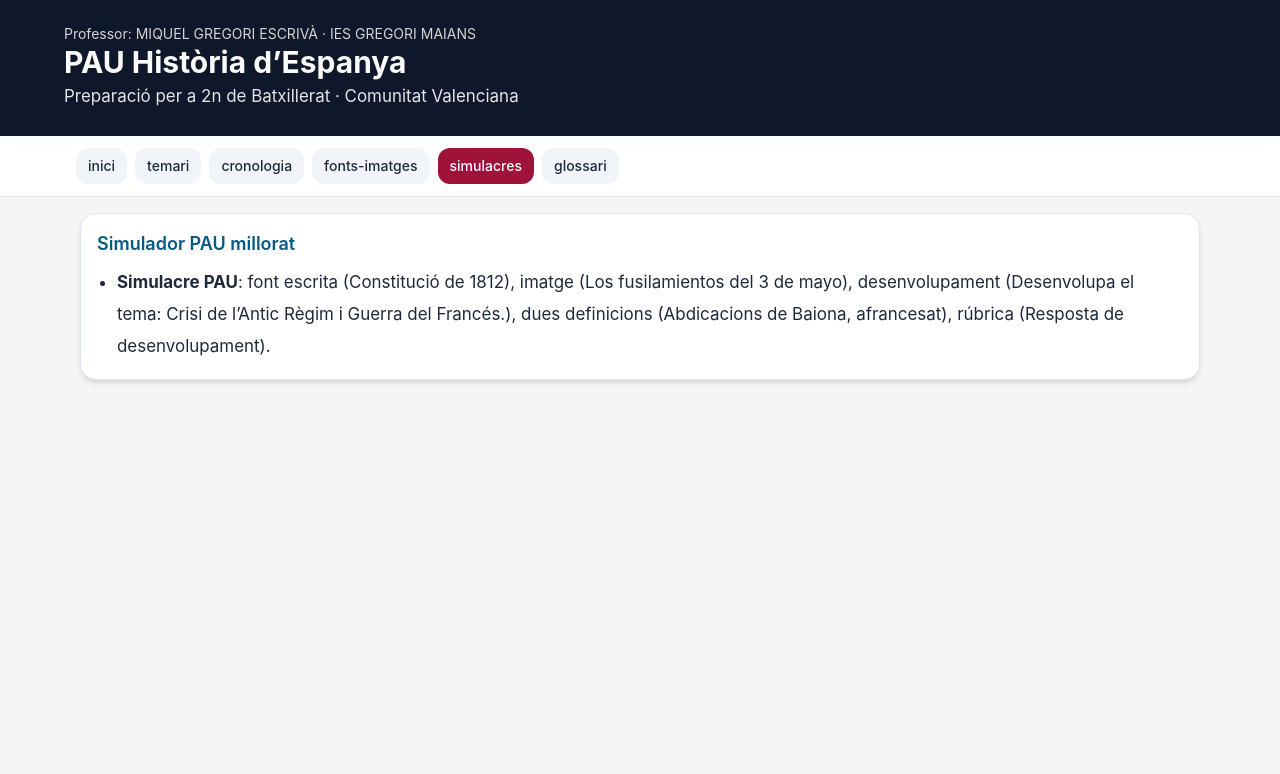
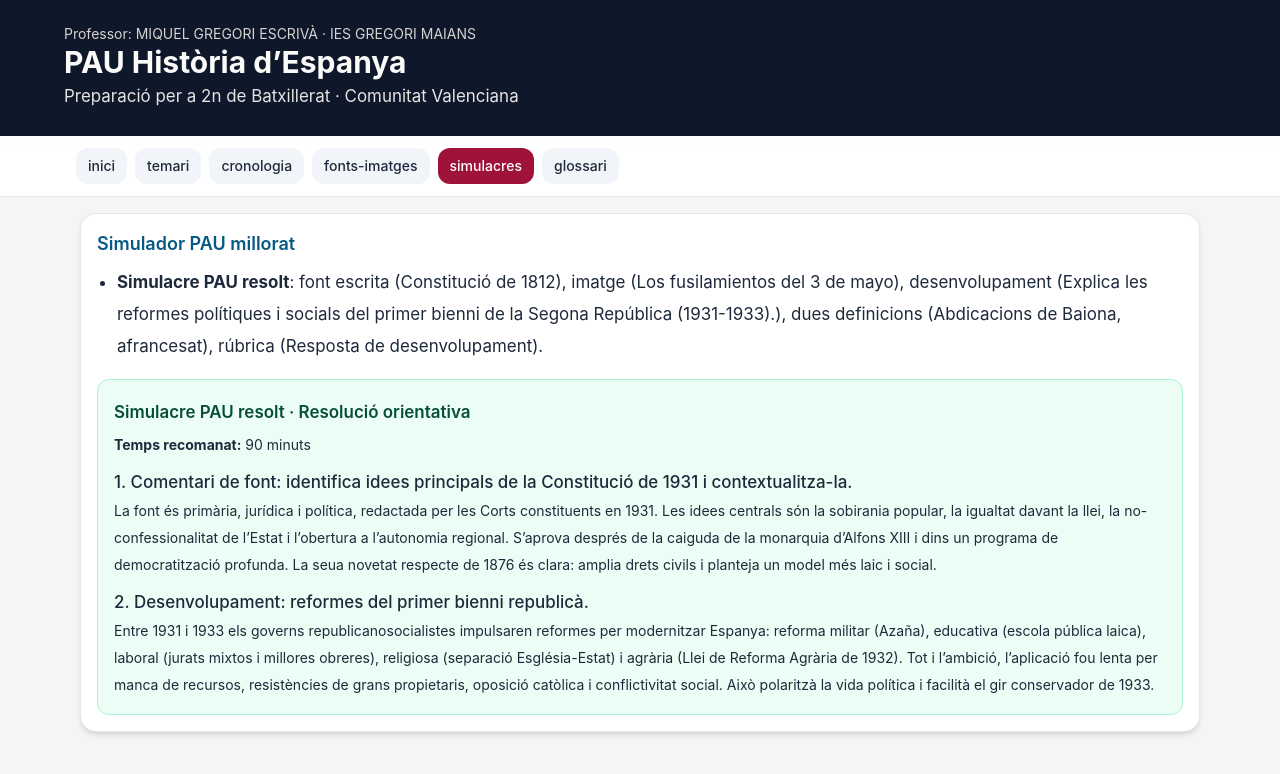
Before and after one commit to Migres575/PAU, a React (Vite) app: page / in a window 1280 px wide. Both pictures are taken after a click on the button "simulacres". Shown: the top 774 px of the page. Built offline with nearby package versions, Linux system fonts and the light colour scheme.

Commit message:
Millora fonts constitucionals i afegeix simulacre PAU resolt

```diff
--- a/src/App.tsx
+++ b/src/App.tsx
@@ -1,6 +1,6 @@
 import { Fragment, useMemo, useState } from 'react';
 import SectionCard from './components/SectionCard';
-import { essayQuestions, glossary, mockExams, responseModels, rubrics, testQuestions, timelineActivities, topics } from './data/content';
+import { glossary, mockExams, responseModels, rubrics, testQuestions, timelineActivities, topics } from './data/content';
 import { mediaItems } from './data/media';
 import { historicalSources } from './data/sources';
 import { FilterPanel, ImageGallery, PeriodBadge, ProgressCard, SearchBar, SourceCard, SourceViewer, TimelineEventCard, TopicHero } from './components/ui';
@@ -103,7 +103,7 @@ export default function App() {
         <SectionCard title="Fonts històriques">{filteredSources.slice(0, 5).map((s) => <div key={s.id} className="mb-3"><SourceCard source={s} /><SourceViewer source={s} /></div>)}</SectionCard>
         <SectionCard title="Imatges històriques"><ImageGallery items={filteredMedia} /></SectionCard>
       </>}
-      {menu === 'simulacres' && <SectionCard title="Simulador PAU millorat"><ul className="list-disc ml-5">{mockExams.map((m, i) => <li key={i}><strong>{m.title}</strong>: font escrita ({historicalSources[i % historicalSources.length].title}), imatge ({mediaItems[i % mediaItems.length].title}), desenvolupament ({essayQuestions[i % essayQuestions.length].question}), dues definicions ({m.shortDefinitions.join(', ')}), rúbrica ({rubrics[0].name}).</li>)}</ul></SectionCard>}
+      {menu === 'simulacres' && <SectionCard title="Simulador PAU millorat"><ul className="list-disc ml-5">{mockExams.map((m, i) => <li key={i}><strong>{m.title}</strong>: font escrita ({historicalSources[i % historicalSources.length].title}), imatge ({mediaItems[i % mediaItems.length].title}), desenvolupament ({m.essayQuestion}), dues definicions ({m.shortDefinitions.join(', ')}), rúbrica ({rubrics[0].name}).</li>)}</ul><div className="mt-4 space-y-3">{mockExams.map((m, i) => <article key={`solved-${i}`} className="rounded-xl border border-emerald-200 bg-emerald-50 p-4"><h4 className="font-semibold text-emerald-900">{m.title} · Resolució orientativa</h4><p className="text-sm mt-1"><strong>Temps recomanat:</strong> {m.recommendedTime}</p><ul className="mt-2 space-y-2">{m.solvedExam.map((item, idx) => <li key={idx}><p className="font-medium">{idx + 1}. {item.prompt}</p><p className="text-sm">{item.answer}</p></li>)}</ul></article>)}</div></SectionCard>}
       {menu === 'glossari' && <SectionCard title="Glossari"><div id="glossari" /><div className="grid md:grid-cols-2 gap-3">{glossary.map((g, i) => <article key={i} className="rounded-xl border border-slate-200 bg-white p-4"><p className="font-bold">{g.term}</p><p className="text-sm mt-1">{g.definition}</p><p className="text-xs mt-2 text-slate-600"><strong>Període:</strong> {g.period}</p><p className="text-xs text-slate-600"><strong>Tema relacionat:</strong> {g.relatedTopic}</p><p className="text-xs mt-2 text-slate-700"><strong>Exemple PAU:</strong> {g.exampleUse}</p></article>)}</div></SectionCard>}
 
     </main>
--- a/src/components/ui.tsx
+++ b/src/components/ui.tsx
@@ -10,7 +10,7 @@ export const FilterPanel = ({ options, value, onChange }: { options: string[]; v
 export const ProgressCard = ({ progress }: { progress: number }) => <div className="card"><h3 className="font-semibold mb-2">Progrés global</h3><div className="w-full h-3 bg-slate-200 rounded-full"><div className="h-3 bg-emerald-600 rounded-full" style={{ width: `${progress}%` }} /></div><p className="text-sm mt-2">{progress}% completat</p></div>;
 export const ImageGallery = ({ items }: { items: HistoricalMedia[] }) => <div className="grid md:grid-cols-2 lg:grid-cols-3 gap-4">{items.map(i => <HistoricalImageCard key={i.id} image={i} />)}</div>;
 export const SourceCard = ({ source }: { source: HistoricalSource }) => <article className="card"><h3 className="text-xl font-bold">{source.title}</h3><p className="text-xs mt-1">{source.date} · {source.period} · {source.type}</p><p className="text-xs text-slate-500">{source.nature} · {source.author}</p><p className="mt-3 text-sm">{source.historicalContext.split('\n\n')[0]}</p></article>;
-export const SourceViewer = ({ source }: { source: HistoricalSource }) => <div className="card space-y-3"><p className="text-sm whitespace-pre-wrap">{source.historicalContext}</p><blockquote className="border-l-4 border-amber-400 bg-amber-50 p-3 italic text-sm">{source.excerpt}</blockquote><p className="text-sm"><strong>Referència completa:</strong> {source.fullReference}</p><p className="text-sm"><strong>Enllaç de la font:</strong> <a className="underline text-rose-700" href={source.sourceUrl} target="_blank" rel="noreferrer">Consulta el document original</a></p><div><h4 className="font-semibold">Idees principals</h4><ul className="list-disc ml-5 text-sm mt-1">{source.mainIdeas.map((m, i) => <li key={i}>{m}</li>)}</ul></div><div><h4 className="font-semibold">Preguntes de comentari</h4><ul className="list-disc ml-5 text-sm mt-1">{source.commentaryQuestions.map((q, i) => <li key={i}>{q}</li>)}</ul></div><details><summary className="cursor-pointer font-semibold text-rose-800">Veure model de comentari</summary><p className="text-sm mt-2 whitespace-pre-wrap">{source.modelCommentary}</p></details><p className="text-sm"><strong>Ús PAU:</strong> {source.pauUse}</p><p className="text-xs text-slate-500">Dificultat: {source.difficulty}</p></div>;
+export const SourceViewer = ({ source }: { source: HistoricalSource }) => <div className="card space-y-3"><p className="text-sm whitespace-pre-wrap">{source.historicalContext}</p><blockquote className="border-l-4 border-amber-400 bg-amber-50 p-3 italic text-sm">{source.excerpt}</blockquote><p className="text-sm"><strong>Referència completa:</strong> {source.fullReference}</p><div><h4 className="font-semibold">Idees principals</h4><ul className="list-disc ml-5 text-sm mt-1">{source.mainIdeas.map((m, i) => <li key={i}>{m}</li>)}</ul></div><div><h4 className="font-semibold">Preguntes de comentari</h4><ul className="list-disc ml-5 text-sm mt-1">{source.commentaryQuestions.map((q, i) => <li key={i}>{q}</li>)}</ul></div><details><summary className="cursor-pointer font-semibold text-rose-800">Veure model de comentari</summary><p className="text-sm mt-2 whitespace-pre-wrap">{source.modelCommentary}</p></details><p className="text-sm"><strong>Ús PAU:</strong> {source.pauUse}</p><p className="text-xs text-slate-500">Dificultat: {source.difficulty}</p></div>;
 export const VisualActivityCard = ({ activity }: { activity: VisualActivity }) => <article className="card"><h4 className="font-semibold">{activity.title}</h4><p className="text-xs">{activity.period} · {activity.difficulty}</p><SafeImage src={activity.imageUrl} alt={activity.title} className="mt-2 h-40 w-full rounded bg-stone-100 object-contain"/><ul className="list-disc ml-5 text-sm mt-2">{activity.questions.map((q, i) => <li key={i}>{q}</li>)}</ul></article>;
 export const TimelineEventCard = ({ date, title, description, imageUrl, wikiUrl }: { date: string; title: string; description: string; imageUrl?: string; wikiUrl?: string }) => <article className="card border-l-4 border-rose-500"><div className="flex gap-3">{imageUrl && <SafeImage src={imageUrl} alt={title} className="w-20 h-20 rounded bg-stone-100 object-contain"/>}<div className="space-y-1"><p className="text-xs font-semibold text-rose-700">{date}</p><p className="text-base font-semibold text-slate-900">{description}</p>{wikiUrl && <a href={wikiUrl} target="_blank" rel="noreferrer" className="text-sm text-rose-700 underline underline-offset-2">Veure a Viquipèdia</a>}<p className="text-xs uppercase tracking-wide text-slate-500">Tema: {title}</p></div></div></article>;
 export const TopicHero = ({ title, subtitle, imageUrl }: { title: string; subtitle: string; imageUrl?: string }) => (
--- a/src/data/content.ts
+++ b/src/data/content.ts
@@ -20,7 +20,7 @@ export type GlossaryItem = { term: string; definition: string; period: string; r
 export type TestQuestion = { question: string; options: string[]; correctAnswer: number; explanation: string; topic: string; difficulty: 'baixa'|'mitjana'|'alta' };
 export type EssayQuestion = { question: string; topic: string; outline: string[]; keyConcepts: string[]; modelAnswer: string; commonMistakes: string[] };
 export type TimelineActivity = { date: string; title: string; description: string; period: string; category: string; relatedTopic: string; pauImportance: string };
-export type MockExam = { title: string; shortDefinitions: string[]; sourceCommentary: string; essayQuestion: string; correctionCriteria: string[]; recommendedTime: string };
+export type MockExam = { title: string; shortDefinitions: string[]; sourceCommentary: string; essayQuestion: string; correctionCriteria: string[]; recommendedTime: string; solvedExam: { prompt: string; answer: string }[] };
 export type Rubric = { name: string; excellent: string; notable: string; pass: string; fail: string };
 export type ResponseModel = { title: string; question: string; outline: string[]; answer: string; whyItWorks: string[]; mistakesToAvoid: string[] };
 
@@ -215,6 +215,23 @@ export const testQuestions: TestQuestion[] = Array.from({ length: 15 }, (_, i) =
 export const essayQuestions: EssayQuestion[] = topics.map((t) => ({ question: `Desenvolupa el tema: ${t.title}.`, topic: t.title, outline: t.answerOutline, keyConcepts: t.keyConcepts, modelAnswer: t.explanation, commonMistakes: t.commonMistakes }));
 export const timelineActivities: TimelineActivity[] = topics.flatMap((t) => t.chronology.map((c) => ({ date: c.split(':')[0], title: t.title, description: c, period: t.period, category: 'política', relatedTopic: t.title, pauImportance: 'Data clau per ordenar una resposta de desenvolupament a PAU.' })));
 export const sources: Source[] = [];
-export const mockExams: MockExam[] = [{ title: 'Simulacre PAU', shortDefinitions: glossary.slice(0, 2).map(g => g.term), sourceCommentary: 'Comentari guiat de la Constitució de 1812', essayQuestion: essayQuestions[0].question, correctionCriteria: ['Precisió històrica', 'Cronologia', 'Anàlisi', 'Expressió escrita'], recommendedTime: '90 minuts' }];
+export const mockExams: MockExam[] = [{
+  title: 'Simulacre PAU resolt',
+  shortDefinitions: glossary.slice(0, 2).map(g => g.term),
+  sourceCommentary: 'Comentari guiat de la Constitució de 1931',
+  essayQuestion: 'Explica les reformes polítiques i socials del primer bienni de la Segona República (1931-1933).',
+  correctionCriteria: ['Precisió històrica', 'Cronologia', 'Anàlisi', 'Expressió escrita'],
+  recommendedTime: '90 minuts',
+  solvedExam: [
+    {
+      prompt: 'Comentari de font: identifica idees principals de la Constitució de 1931 i contextualitza-la.',
+      answer: 'La font és primària, jurídica i política, redactada per les Corts constituents en 1931. Les idees centrals són la sobirania popular, la igualtat davant la llei, la no-confessionalitat de l’Estat i l’obertura a l’autonomia regional. S’aprova després de la caiguda de la monarquia d’Alfons XIII i dins un programa de democratització profunda. La seua novetat respecte de 1876 és clara: amplia drets civils i planteja un model més laic i social.'
+    },
+    {
+      prompt: 'Desenvolupament: reformes del primer bienni republicà.',
+      answer: 'Entre 1931 i 1933 els governs republicanosocialistes impulsaren reformes per modernitzar Espanya: reforma militar (Azaña), educativa (escola pública laica), laboral (jurats mixtos i millores obreres), religiosa (separació Església-Estat) i agrària (Llei de Reforma Agrària de 1932). Tot i l’ambició, l’aplicació fou lenta per manca de recursos, resistències de grans propietaris, oposició catòlica i conflictivitat social. Això polaritzà la vida política i facilità el gir conservador de 1933.'
+    }
+  ]
+}];
 export const rubrics: Rubric[] = [{ name: 'Resposta de desenvolupament', excellent: 'Cronologia exacta, arguments coherents i balanç crític.', notable: 'Bona contextualització amb alguna llacuna menor.', pass: 'Contingut acceptable però poc aprofundit.', fail: 'Errors cronològics o conceptuals greus.' }];
 export const responseModels: ResponseModel[] = topics.map((t) => ({ title: t.title, question: `Model de resposta: ${t.title}`, outline: t.answerOutline, answer: t.explanation, whyItWorks: ['Contextualitza', 'Argumenta', 'Conclou amb balanç'], mistakesToAvoid: t.commonMistakes }));
--- a/src/data/sources.ts
+++ b/src/data/sources.ts
@@ -49,7 +49,7 @@ Des d’una perspectiva de llarga durada, esta font permet entendre com evolucio
 export const historicalSources: HistoricalSource[] = [
   build('s1','Constitució de 1812','1812','Corts de Cadis i primer liberalisme','Corts de Cadis','https://www.congreso.es/constitucion-ficha?nombre=1812&tipo=historicas',undefined,'«La Nació espanyola és la reunió de tots els espanyols d’ambdós hemisferis. La sobirania resideix essencialment en la nació, i per això pertany exclusivament a aquesta el dret d’establir les seues lleis fonamentals.»',['Corts de Cadis i Constitució de 1812'],'mitjana'),
   build('s2','Manifest dels Perses','1814','Restauració absolutista','Diputats absolutistes','https://es.wikisource.org/wiki/Manifiesto_de_los_Persas',undefined,'«La monarquia absoluta és una obra de la raó i de la intel·ligència: està subordinada a la llei divina, a la justícia i a les regles fonamentals de l’Estat; va ser establerta per dret de conquesta o per la submissió voluntària dels primers homes.»',['Regnat de Ferran VII'],'mitjana'),
-  build('s3','Constitució de 1837','1837','Consolidació inicial de l’Estat liberal','Corts constituents','https://www.congreso.es/constitucion-ficha?nombre=1837&tipo=historicas','/images/estat-liberal.svg','«La potestat de fer les lleis resideix en les Corts amb el Rei.»',['Regència de Maria Cristina'],'mitjana'),
-  build('s4','Constitució de 1876','1876','Restauració borbònica','Corts de la Restauració','https://www.congreso.es/constitucion-ficha?nombre=1876&tipo=historicas','/images/restauracio.svg','«La religió catòlica és la de l’Estat.»',['Restauració borbònica'],'mitjana'),
-  build('s5','Constitució de 1931','1931','Segona República','Corts constituents','https://www.congreso.es/constitucion-ficha?nombre=1931&tipo=historicas','/images/segona-republica.svg','«Espanya és una República democràtica de treballadors de tota classe.»',['Segona República'],'alta')
+  build('s3','Constitució de 1837','1837','Consolidació inicial de l’Estat liberal','Corts constituents','https://www.congreso.es/constitucion-ficha?nombre=1837&tipo=historicas','/images/estat-liberal.svg','«La potestat de fer les lleis resideix en les Corts amb el Rei. Els espanyols poden imprimir i publicar lliurement les seues idees sense censura prèvia, amb subjecció a les lleis. Tots els espanyols són admissibles als càrrecs i ocupacions públiques segons el seu mèrit i capacitat.»',['Regència de Maria Cristina'],'mitjana'),
+  build('s4','Constitució de 1876','1876','Restauració borbònica','Corts de la Restauració','https://www.congreso.es/constitucion-ficha?nombre=1876&tipo=historicas','/images/restauracio.svg','«La religió catòlica, apostòlica, romana, és la de l’Estat. La Nació s’obliga a mantindre el culte i els seus ministres. Ningú serà molestat en territori espanyol per les seues opinions religioses ni per l’exercici del seu culte, llevat del respecte degut a la moral cristiana.»',['Restauració borbònica'],'mitjana'),
+  build('s5','Constitució de 1931','1931','Segona República','Corts constituents','https://www.congreso.es/constitucion-ficha?nombre=1931&tipo=historicas','/images/segona-republica.svg','«Espanya és una República democràtica de treballadors de tota classe, que s’organitza en règim de Llibertat i de Justícia. Tots els espanyols són iguals davant la llei. L’Estat espanyol no té religió oficial i podrà organitzar-se en municipis mancomunats en províncies i en regions autònomes.»',['Segona República'],'alta')
 ];
```
